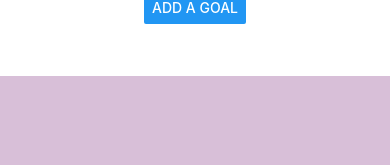
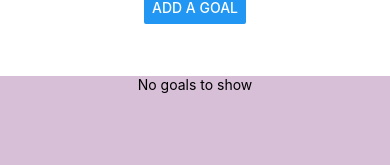
Before and after one commit to yumi-xu/mobile24Fall, a React Native app: screen / in a window 390 px wide. Shown: the part 135-300 px from the top of the page. Built offline with nearby package versions, Linux system fonts and the light colour scheme.

Commit message:
add No goals to show and my goals

```diff
--- a/App.js
+++ b/App.js
@@ -4,7 +4,9 @@ import {
   Text,
   View,
   Button,
-  StatusBar, FlatList, ScrollView,
+  StatusBar,
+  FlatList,
+  Alert,
 } from "react-native";
 import React, { useState } from "react";
 import Header from "./Components/Header";
@@ -55,9 +57,16 @@ export default function App() {
       <View style={styles.bottomSection}>
         <FlatList contentContainerStyle={styles.contentContainer}
           data={goals}
+          ListHeaderComponent={() =>
+            goals.length > 0 ? (
+              <Text style={styles.headerText}>My Goal List</Text>
+            ) : null
+          }
+          ListEmptyComponent={() => (
+            <Text style={styles.noGoalsText}>No goals to show</Text>
+          )}
           renderItem={(itemData) => (
             <View style={styles.textWrapper}>
-              {/*<Text style={styles.inputText}>{itemData.item.text}</Text>*/}
               <GoalItem text={itemData.item.text}
                         onDelete={() => deleteGoalHandler(itemData.item.id)}
               />
```
